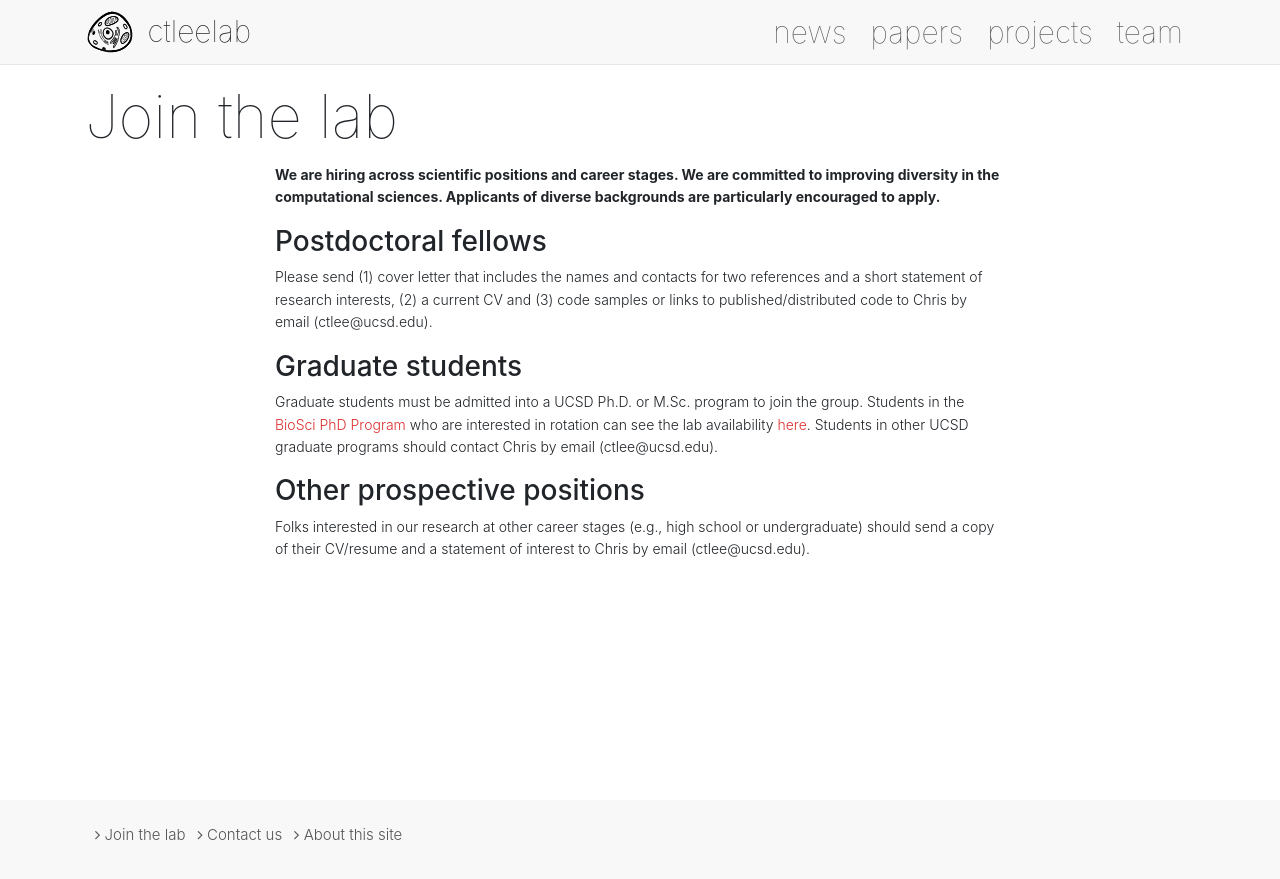
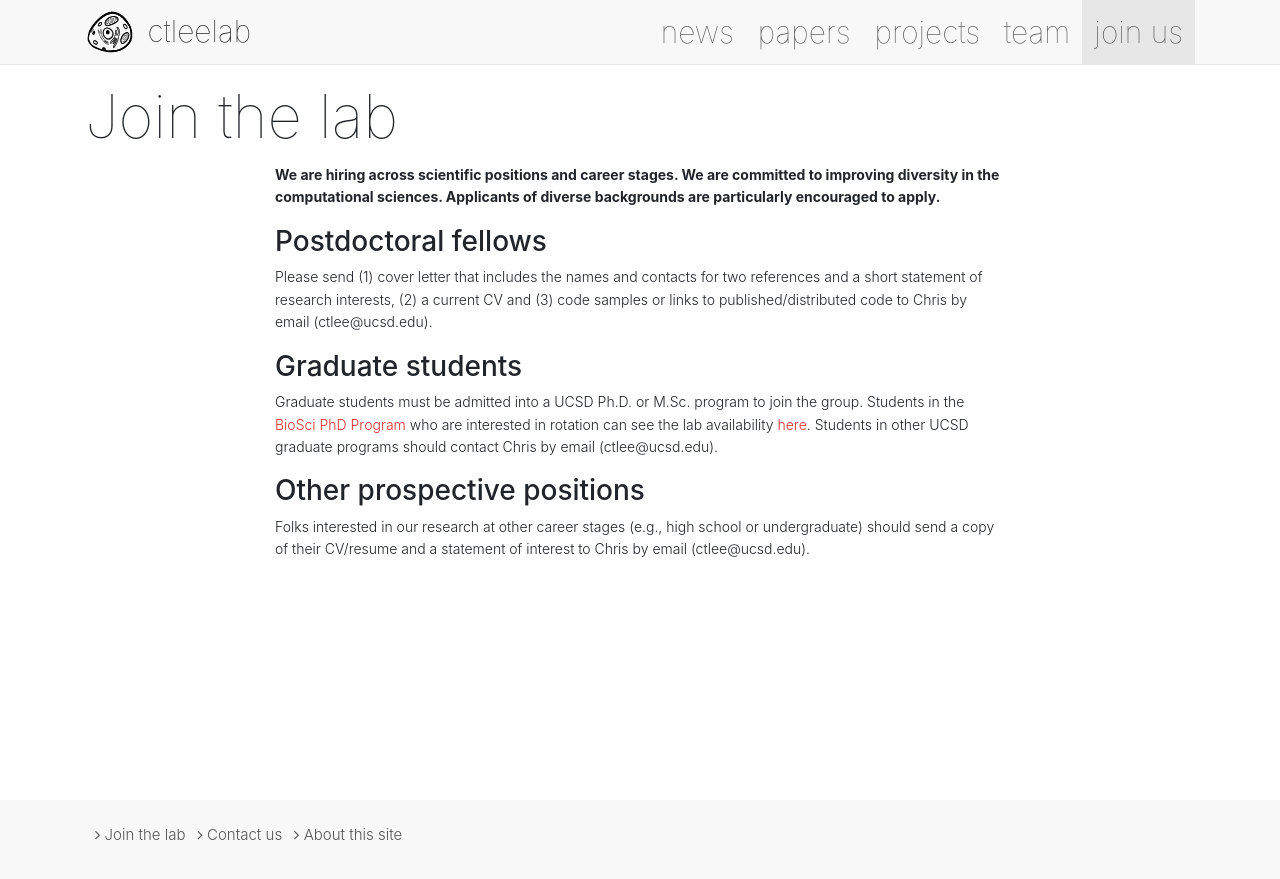
Before and after one commit to ctleelab/bulletin, a Jekyll site: the page built from misc/_posts/2013-10-27-join.md, in a window 1280 px wide. Shown: the top 879 px of the page. Built offline with Jekyll 4.4.1, drawn with Linux system fonts in a browser that asks for light colours.

Commit message:
Add join link to nav
Signed-off-by: Christopher T. Lee <ctlee@ucsd.edu>

```diff
--- a/_includes/nav.html
+++ b/_includes/nav.html
@@ -46,6 +46,13 @@
                 <li class="nav-link">
                 {% endif %}
                 <a class="mx-1" href="{{ '/team/' | relative_url }}">team</a></li>
+                {% if page.tags.first == 'joining' %}
+                <li class="nav-link active">
+                {% else %}
+                <li class="nav-link">
+                {% endif %}
+                <a class="mx-1" href="{{ '/misc/join/' | relative_url }}">join us</a>
+                </li>
             </ul>
         </div>
     </div>
```
Also changed, not shown: misc/_posts/2013-10-27-join.md (+2 -0 lines).
